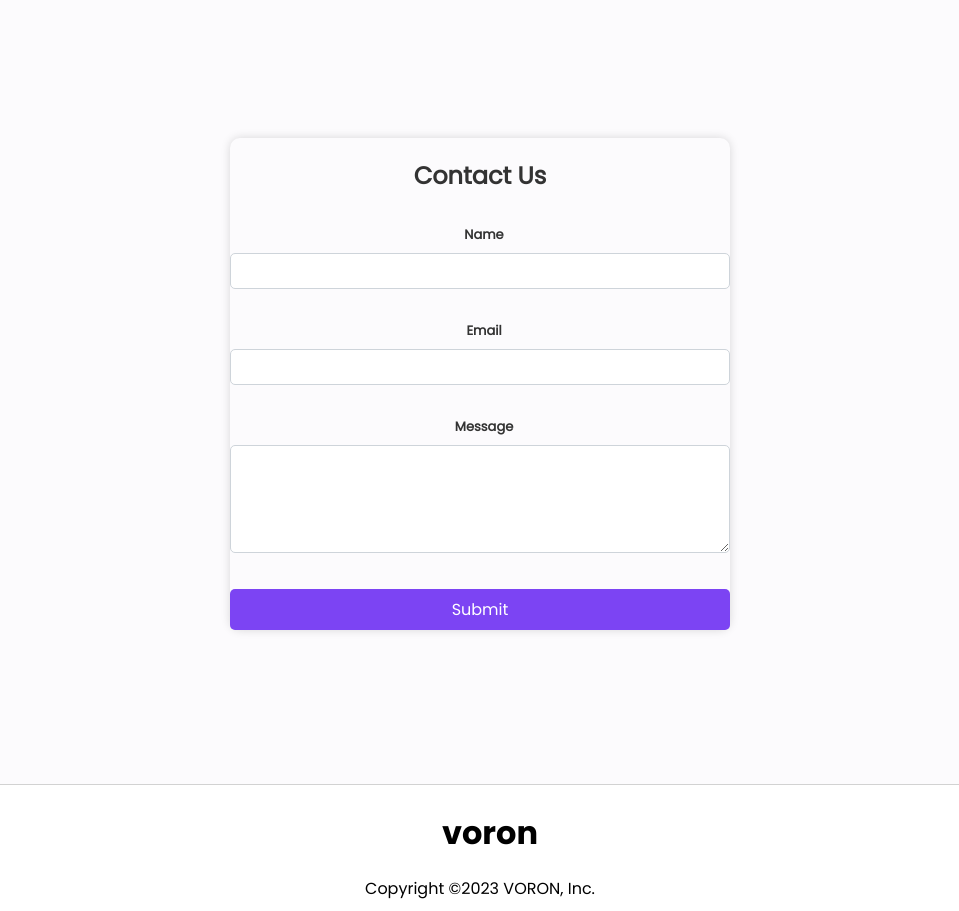
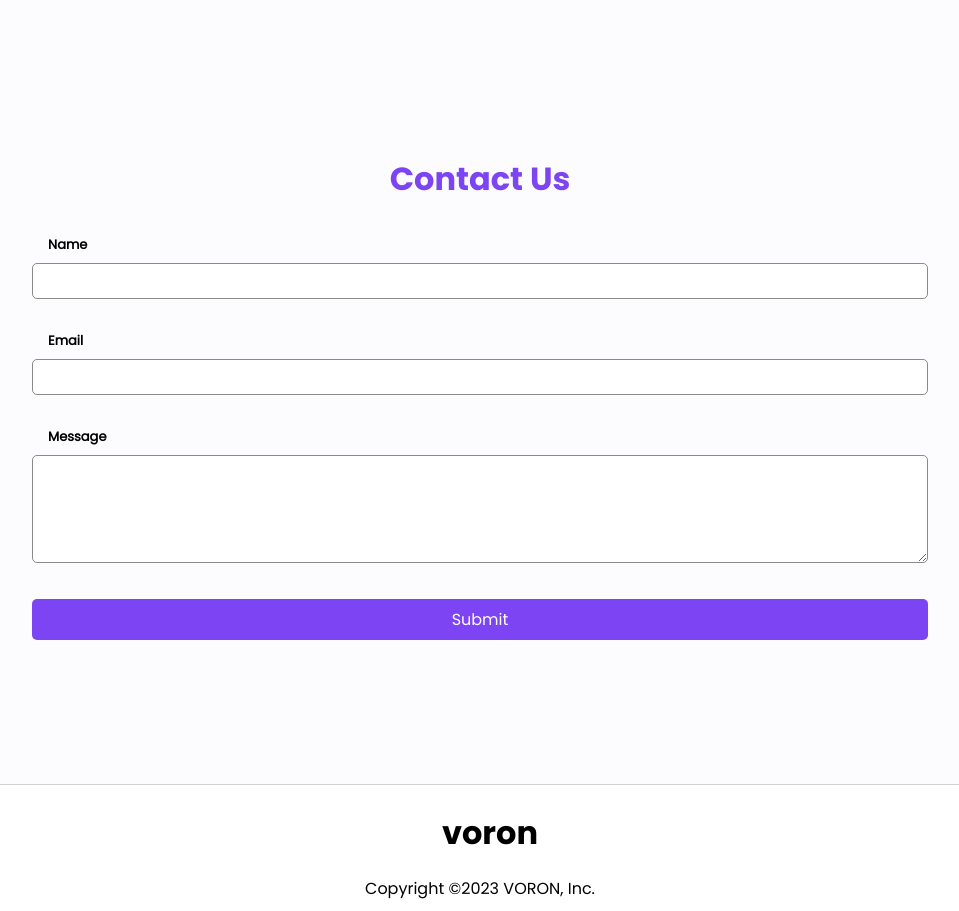
Before and after one commit to vrn-sh/erp, a React (Vite) app in the folder web/: page / in a window 1280 px wide. Shown: the part 3340-4251 px from the top of the page, without its empty margins (160-1119 px from the left). Built offline with nearby package versions, Linux system fonts and the light colour scheme; no server answers.

Commit message:
(web) contact form style

```diff
--- a/web/src/pages/Home/Form/ContactForm.module.scss
+++ b/web/src/pages/Home/Form/ContactForm.module.scss
@@ -3,6 +3,7 @@
   justify-content: center;
   align-items: center;
   height: 100vh;
+  width: 100%;
 }
 
 .formWrapper {
@@ -10,17 +11,17 @@
   flex-direction: column;
   align-items: center;
   justify-content: center;
-  width: 500px;
+  width: 70%;
   height: auto;
   padding: 0;
-  box-shadow: 0 0 10px rgba(0, 0, 0, 0.15);
-  border-radius: 10px;
 }
 
 .title {
+  font-family: "Poppins-Bold";
   text-align: center;
+  color: var(--primary-btn);
+  font-size: 2rem;
   margin-bottom: 1rem;
-  color: #333333;
 }
 
 .inputGroup {
@@ -31,8 +32,10 @@
 .label {
   display: block;
   font-weight: 600;
+  text-align: left;
   margin-bottom: 0.5rem;
-  color: #333333;
+  font-family: "Poppins-Regular";
+  color: var(--);
   background-color: transparent;
 }
 
@@ -40,11 +43,11 @@
   width: 100%;
   padding: 0.5rem;
   font-size: 1rem;
-  border: 1px solid #ced4da;
+  border: 1px solid var(--gray-btn);
   border-radius: 5px;
   &:focus {
     outline: none;
-    border-color: #495057;
+    border-color: var(--primary-btn);
   }
 }
 
@@ -52,12 +55,12 @@
   width: 100%;
   padding: 0.5rem;
   font-size: 1rem;
-  border: 1px solid #ced4da;
+  border: 1px solid var(--gray-btn);
   border-radius: 5px;
   resize: vertical;
   &:focus {
     outline: none;
-    border-color: #495057;
+    border-color: var(--primary-btn);
   }
 }
 
@@ -72,6 +75,7 @@
   border-radius: 5px;
   cursor: pointer;
   margin-top: 1rem;
+
   &:hover {
     background-color: var(--primary-hover-btn);
   }
```
